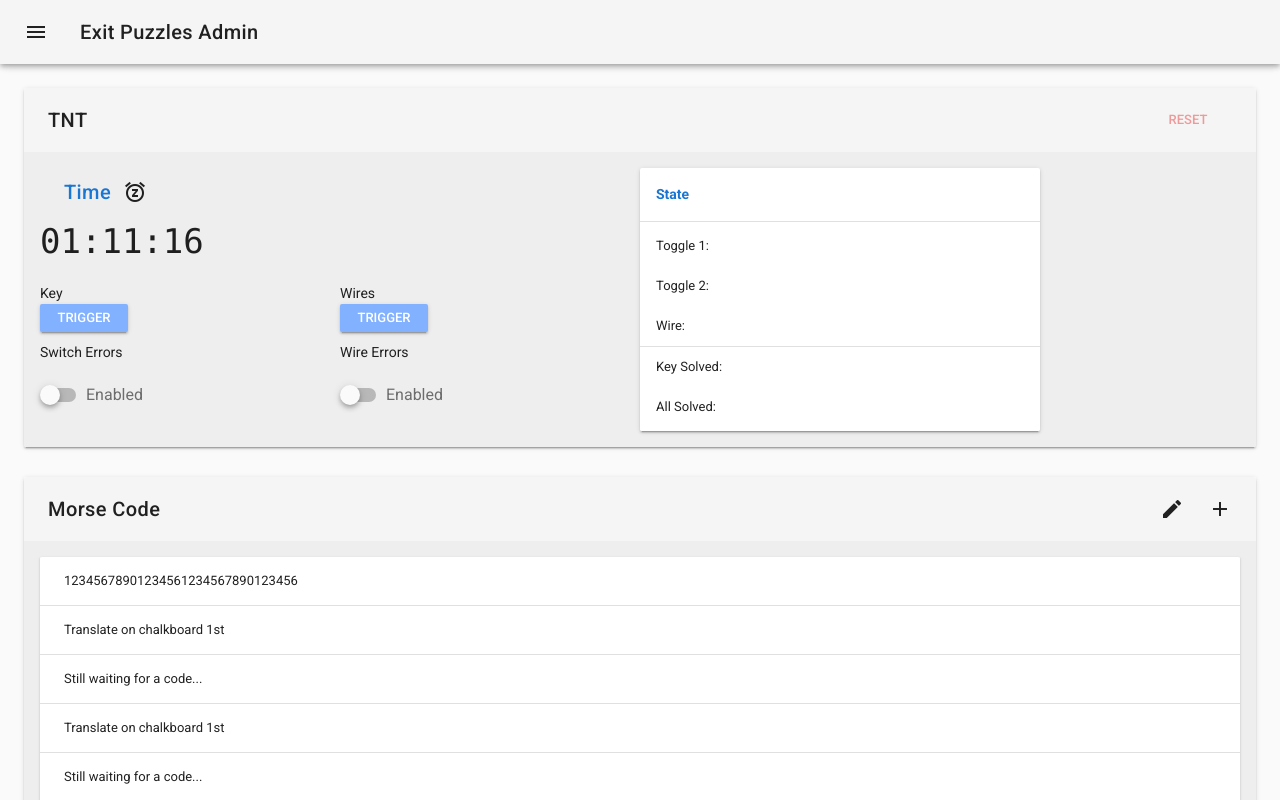
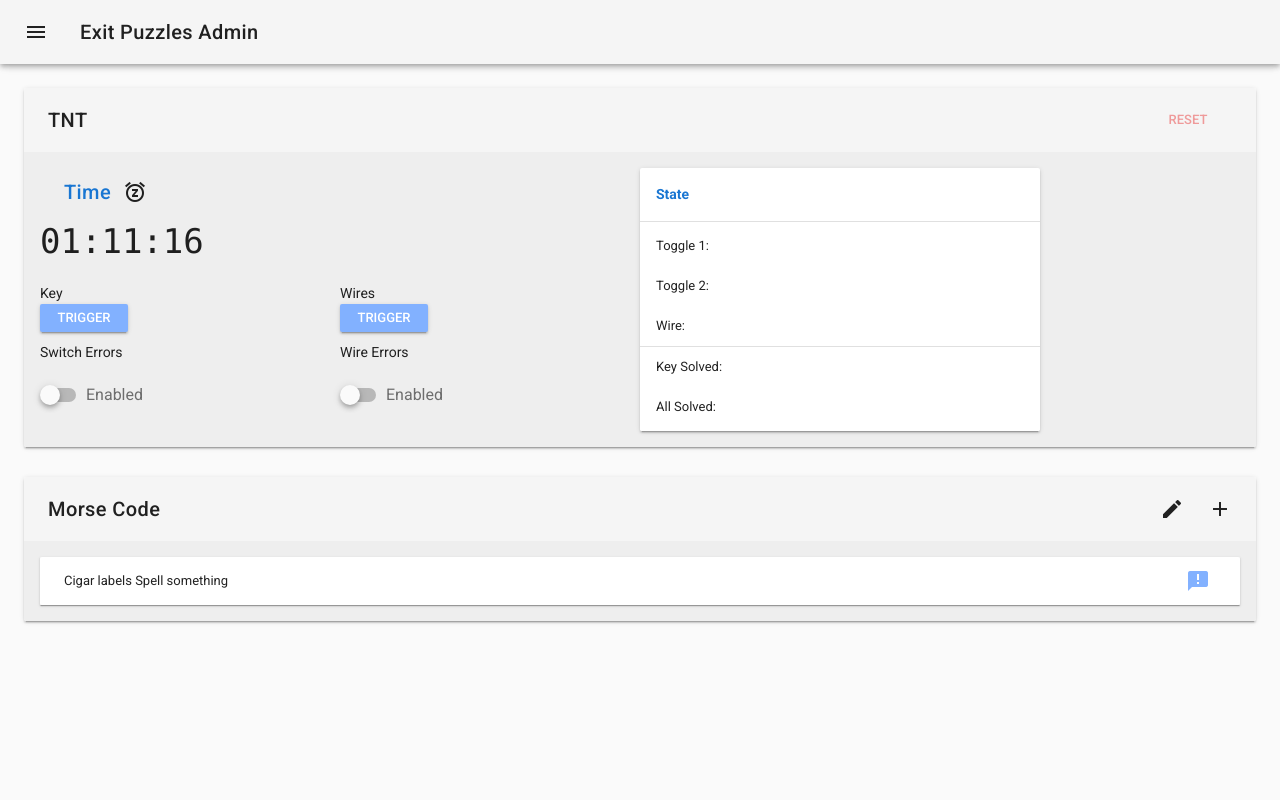
Before and after one commit to kevinclement/exitpuzzles-web-admin, a Vue app: page / in a window 1280 px wide. Shown: the top 800 px of the page. Built offline with nearby package versions, Linux system fonts and the light colour scheme; what vuefire would draw is missing.

Commit message:
icons for edit send

```diff
--- a/src/components/Control.Morse.vue
+++ b/src/components/Control.Morse.vue
@@ -20,10 +20,13 @@
       class="elevation-1"
       >
         <template slot="items" slot-scope="props">
-          <td @touchstart="touchstart" @touchend="touchend">{{ props.item.message }}</td>
+          <td>{{ props.item.line1 }} {{ props.item.line2 }}</td>
           <td class="text-xs-right ">
-            <v-btn icon class="mx-0" @click="deleteItem(props.item)">
-              <v-icon v-if="editMode" color="pink">delete</v-icon>
+            <v-btn v-if="editMode" icon class="mx-0" @click="deleteItem(props.item)">
+              <v-icon  color="pink">delete</v-icon>
+            </v-btn>
+            <v-btn v-if="!editMode" icon class="mx-0" @click="sendClue(props.item)">
+              <v-icon  color="blue accent-1">announcement</v-icon>
             </v-btn>
           </td>
         </template>
@@ -77,73 +80,19 @@
       initialize () {
         this.items = [
           {
-            message: '12345678901234561234567890123456'
-          },
-          {
-            message: 'Translate on chalkboard 1st'
-          },
-          {
-            message: 'Still waiting for a code...'
-          },
-          {
-            message: 'Translate on chalkboard 1st'
-          },
-          {
-            message: 'Still waiting for a code...'
-          },
-          {
-            message: 'Translate on chalkboard 1st'
-          },
-          {
-            message: 'Still waiting for a code...'
-          },
-          {
-            message: 'Translate on chalkboard 1st'
-          },
-          {
-            message: 'Still waiting for a code...'
-          },
-          {
-            message: 'Translate on chalkboard 1st'
-          },
-          {
-            message: 'Still waiting for a code...'
-          },
-          {
-            message: 'Translate on chalkboard 1st'
-          },
-          {
-            message: 'Still waiting for a code...'
-          },
-          {
-            message: 'Translate on chalkboard 1st'
-          },
-          {
-            message: 'Still waiting for a code...'
-          },
+            line1: 'Cigar labels',
+            line2: 'Spell something'
+          }
 
-          {
-            message: 'Translate on chalkboard 1st'
-          },
-          {
-            message: 'Still waiting for a code...'
-          },
-
-          {
-            message: 'Make sure you Add ALL books'
-          }
         ]
-      },
-      touchstart() {
-        console.log('start')
-      },
-      touchend() {
-        console.log('end:')
       },
       editItem (item) {
         this.editedIndex = this.items.indexOf(item)
         this.editedItem = Object.assign({}, item)
         this.dialog = true
+      },
+      sendClue (item) {
+        console.log('sending clue' + item.line1 + ' ' + item.line2);
       },
       deleteItem (item) {
         const index = this.items.indexOf(item)
```
